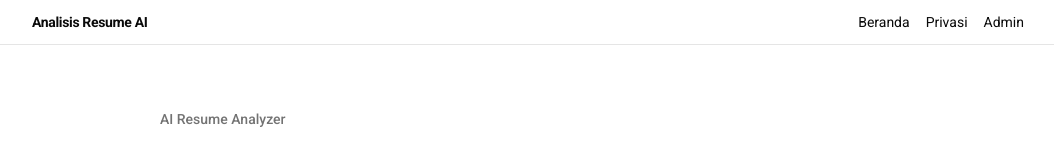
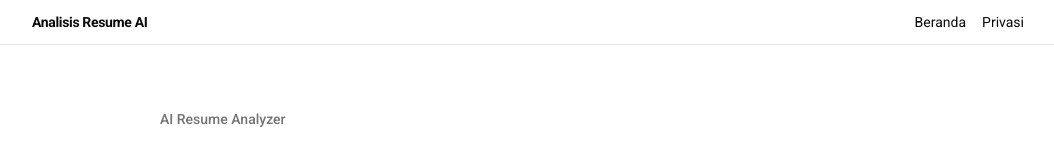
Before and after one commit to ridhoauliama97/ai-resume-analyze, a Next.js app: page / in a window 1280 px wide. Shown: the top 147 px of the page, without its empty margins (112-1166 px from the left). Built offline with nearby package versions, Linux system fonts and the light colour scheme.

Commit message:
chore: remove Admin link from public navbar

```diff
--- a/src/components/site-header.tsx
+++ b/src/components/site-header.tsx
@@ -19,11 +19,6 @@ export function SiteHeader() {
                 Privasi
               </Link>
             </li>
-            <li>
-              <Link href="/admin" className="underline-offset-4 hover:underline">
-                Admin
-              </Link>
-            </li>
           </ul>
         </nav>
       </div>
```
